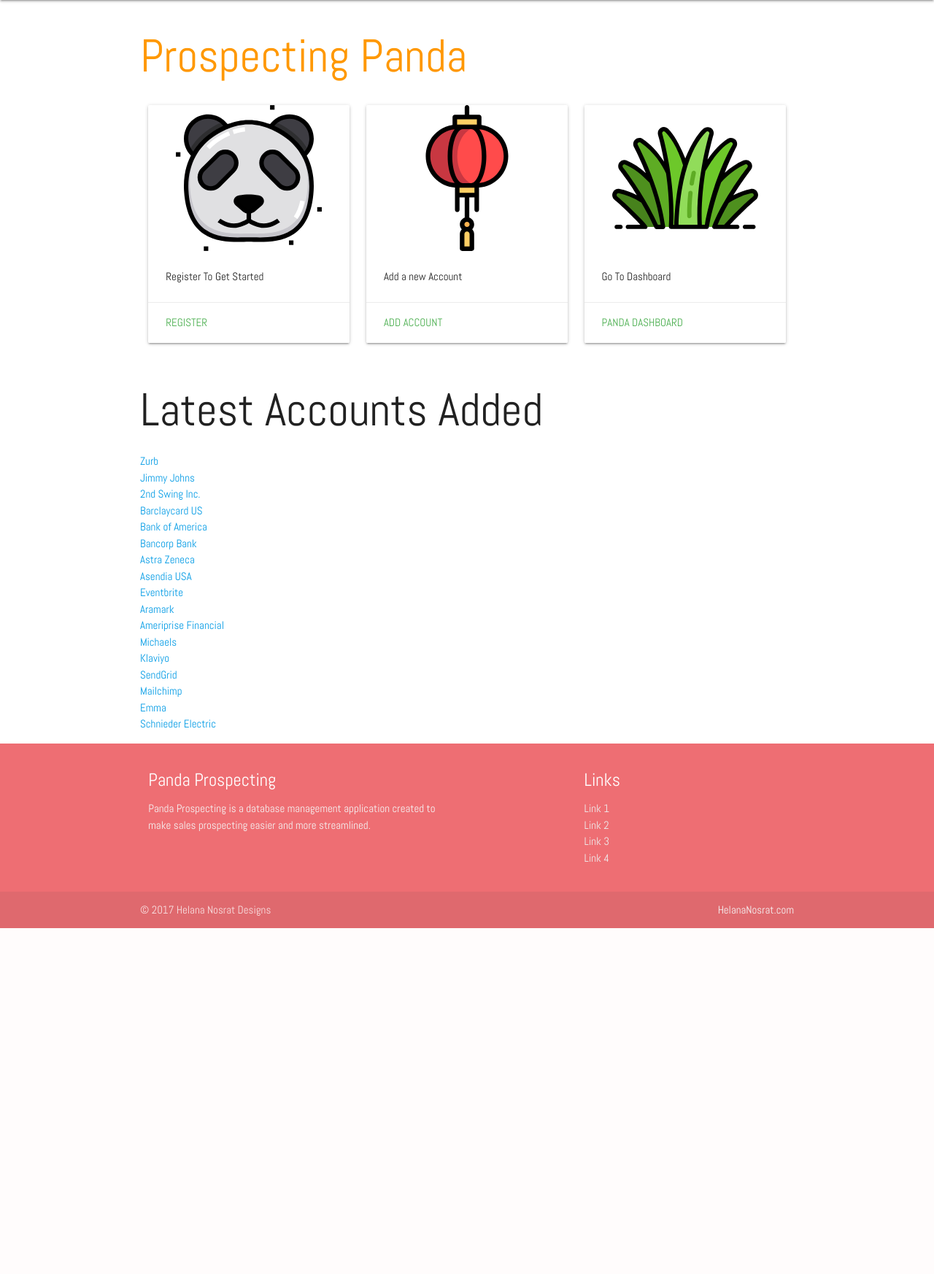
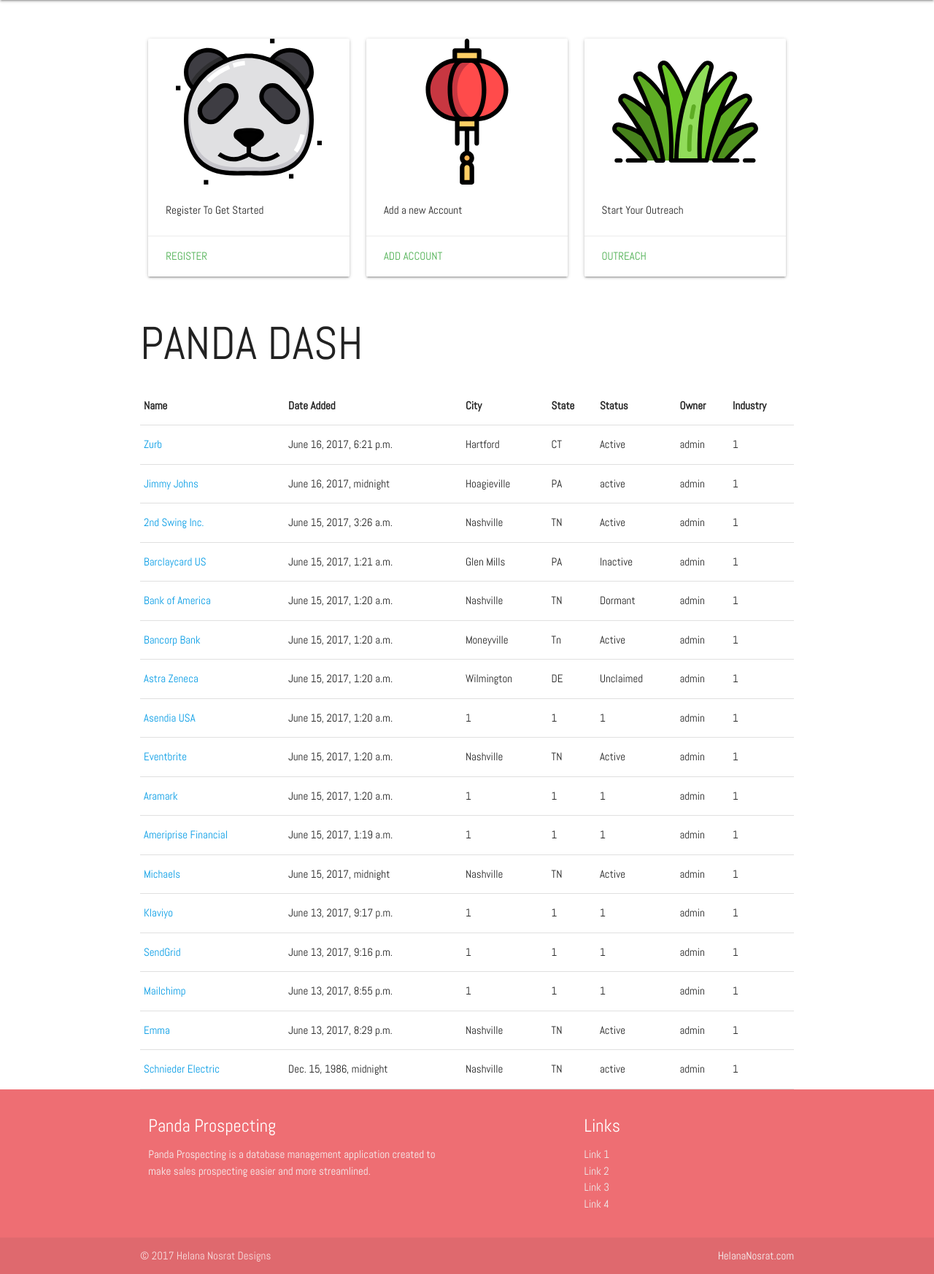
Before and after one commit to helanan/Panda_Prospecting, a Django app: page / in a window 1280 px wide. Shown: the part 64-1810 px from the top of the page at 73% size. Before the commit the page ends 1336 px from the top, so only its background shows below. Run offline with Django 3.2, Linux system fonts and the light colour scheme; data comes from the database, SQL or seed files in the repository; both versions use the stored data as it was after the commit; some libraries are stand-ins or nearby versions.

Commit message:
reorganized routing and views, got rid of the count function, added new styling

```diff
--- a/panda_prospecting/prospecting/forms.py
+++ b/panda_prospecting/prospecting/forms.py
@@ -8,12 +8,12 @@
         fields = ['account_name', 'date_added', 'email', 'phone', 'street', 'city', 'state', 'zipcode', 'country', 'linkedin', 'account_status', 'account_notes']
         labels = {'account_name': 'Account Name', 'date_added': 'Date Added', 'email': 'General Email', 'phone': 'General Phone',
                   'street': 'Street', 'city': 'City', 'state': 'State', 'zipcode': 'Zipcode',
-                  'country': 'Country', 'linkedin': 'LinkedIn', 'account_status': 'Account Status', 'account_notes': 'Account Notes'}
+                  'country': 'Country', 'linkedin': 'LinkedIn', 'industry': 'Industry', 'account_status': 'Account Status', 'account_notes': 'Account Notes'}
 
 class ProspectForm(forms.ModelForm):
     class Meta:
         model = Prospect
-        fields = ['full_name', 'title', 'email', 'phone', 'street', 'city', 'state', 'zipcode', 'country', 'linkedin', 'prospect_status', 'prospect_notes']
+        fields = ['full_name', 'title', 'email', 'phone', 'street', 'city', 'state', 'zipcode', 'country', 'linkedin', 'prospect_status', 'prospect_notes', 'prospect_website']
         labels = {'full_name': 'Prospect Name', 'title': 'Title', 'email':'Email',
-                  'phone':'Phone', 'street':'Street', 'city':'City', 'state':'State', 'zipcode':'ZipCode', 'country':'Country', 'linkedin':'LinkedIn', 'prospect_status': 'Prospect Status', 'prospect_notes':'Prospect Notes'}
+                  'phone':'Phone', 'street':'Street', 'city':'City', 'state':'State', 'zipcode':'ZipCode', 'country':'Country', 'linkedin':'LinkedIn', 'prospect_status': 'Prospect Status', 'prospect_notes': 'Prospect Notes', 'prospect_website': 'Prospect Website'}
         widgets = {'full_name': forms.Textarea(attrs={'cols': 80})}
--- a/panda_prospecting/prospecting/models.py
+++ b/panda_prospecting/prospecting/models.py
@@ -4,7 +4,6 @@
 from django.utils import timezone
 
 # Create your models here.
-
 
 class Account(models.Model):
     """Adds an account model to our SQLite database."""
@@ -68,6 +67,8 @@
     prospect_status = models.CharField(max_length=30)
     prospect_notes = models.TextField()
     prospect_views = models.IntegerField(default=0)
+    prospect_website = models.URLField(max_length=30)
+
 
     class Meta:
         verbose_name_plural = 'prospects'
--- a/panda_prospecting/prospecting/templates/prospecting/index.html
+++ b/panda_prospecting/prospecting/templates/prospecting/index.html
@@ -1,9 +1,9 @@
 {% extends "prospecting/base.html" %} {% load static %}
-<link rel="stylesheet" type="text/css" href="{% static 'prospecting/style.css' %}" /> {% block header %}
-<div class='jumbotron'>
-    <h1 class="orange-text">Prospecting Panda</h1>
-</div>
+<link rel="stylesheet" type="text/css" href="{% static 'prospecting/style.css' %}" />
+<link rel="stylesheet" type="text/css" href="https://cdnjs.cloudflare.com/ajax/libs/sortable/0.8.0/js/sortable.js" />
+{% block header %}
 {% endblock header %} {% block content %}
+<br/><br/>
 <div class="row">
    <div class="col s4">
      <div class="card">
@@ -37,21 +37,47 @@
          <img src="static/prospecting/images/001-grass.svg" height="200">
        </div>
        <div class="card-content">
-         <p>Go To Dashboard</p>
+         <p>Start Your Outreach</p>
        </div>
        <div class="card-action">
-           <a href="{% url 'prospecting:dashboard' %}" class="green-text"> PANDA DASHBOARD </a>
+           <a href="{% url 'prospecting:dashboard' %}" class="green-text"> OUTREACH </a>
        </div>
          </div>
        </div>
        </div>
-<h1>Latest Accounts Added</h1> {% if latest_account_list %}
-<ul>
-    {% for account in latest_account_list %}
-    <li><a href="{% url 'prospecting:detail' account.id %}">{{ account.account_name }}</a></li>
-    {% endfor %}
-</ul>
-{% else %}
-<p>No accounts have been added.</p>
-{% endif %}
+
+<h1>PANDA DASH</h1>
+       <table class="responsive-table highlight sortable">
+  <thead>
+    <tr>
+        <th>Name</th>
+        <th>Date Added</th>
+        <th>City</th>
+        <th>State</th>
+        <th>Status</th>
+        <th>Owner</th>
+        <th>Industry</th>
+    </tr>
+  </thead>
+
+  <tbody>
+       {% if latest_account_list %}
+    <tr>
+        {% for account in latest_account_list %}
+      <td><a href="{% url 'prospecting:detail' account.id %}">{{account.account_name}}</a></td>
+      <td>{{account.date_added}}</td>
+      <td>{{account.city}}</td>
+      <td>{{account.state}}</td>
+      <td>{{account.account_status}}</td>
+      <td>{{account.owner}}</td>
+      <td>{{account.industry}}</td>
+
+    </tr>
+ {% endfor %}
+    {% else %}
+    <p>No accounts have been added.</p>
+    {% endif %}
+    </tbody>
+</table>
+
 {% endblock content %}
--- a/panda_prospecting/prospecting/views.py
+++ b/panda_prospecting/prospecting/views.py
@@ -57,6 +57,13 @@
         # with POST data. This prevents data from being posted twice if a user
         # hits the back button
     return HttpResponseRedirect(reverse('prospecting:results', args=(account.id,)))
+
+def single_prospect(request, prospect):
+    """View single prospect."""
+    all_prospects = Prospect.objects.all()
+    selected_prospect = all_prospects(id=pk)
+    context = {'selected_prospect': selected_prospect}
+    return render(request, 'prospecting/results.html', context)
 
 @login_required
 def new_account(request):
```
Also changed, not shown: panda_prospecting/prospecting/templates/prospecting/dashboard.html (+10 -4 lines), panda_prospecting/prospecting/templates/prospecting/detail.html (+24 -10 lines), panda_prospecting/prospecting/templates/prospecting/new_account.html (+8 -0 lines), panda_prospecting/prospecting/templates/prospecting/results.html (+25 -11 lines), panda_prospecting/db.sqlite3, panda_prospecting/prospecting/migrations/0016_prospect_prospect_website.py (added).
